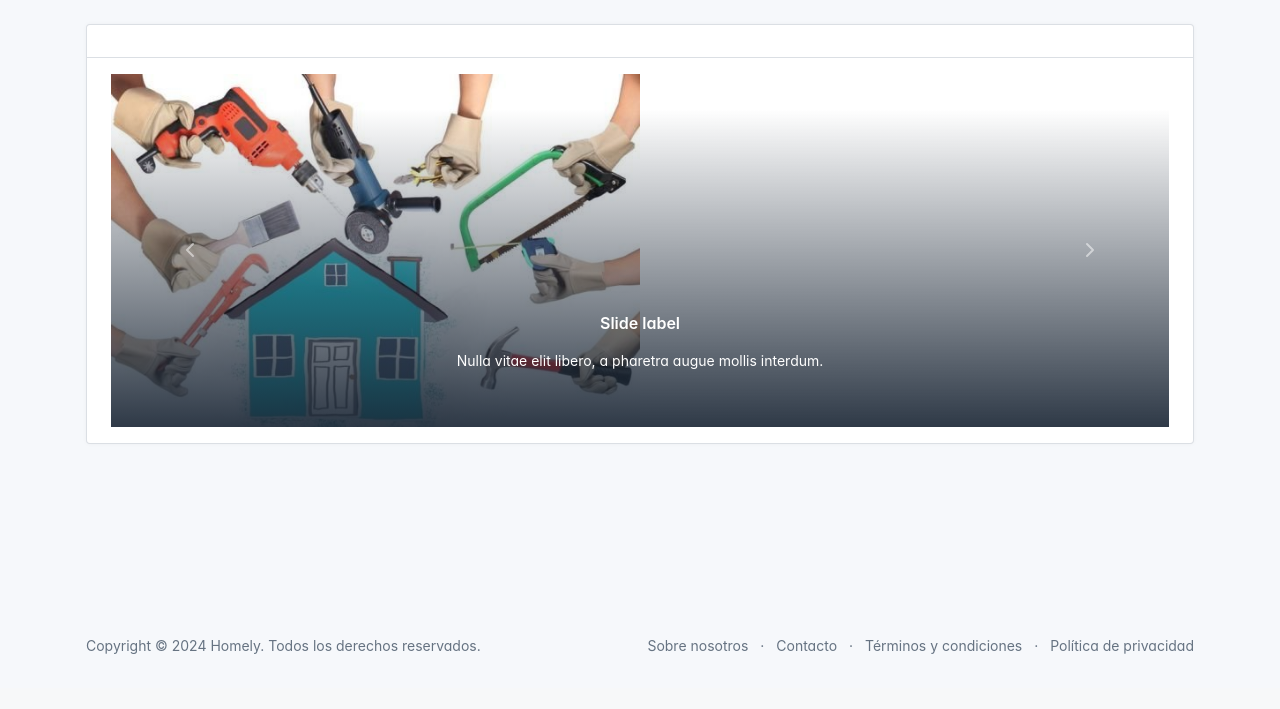
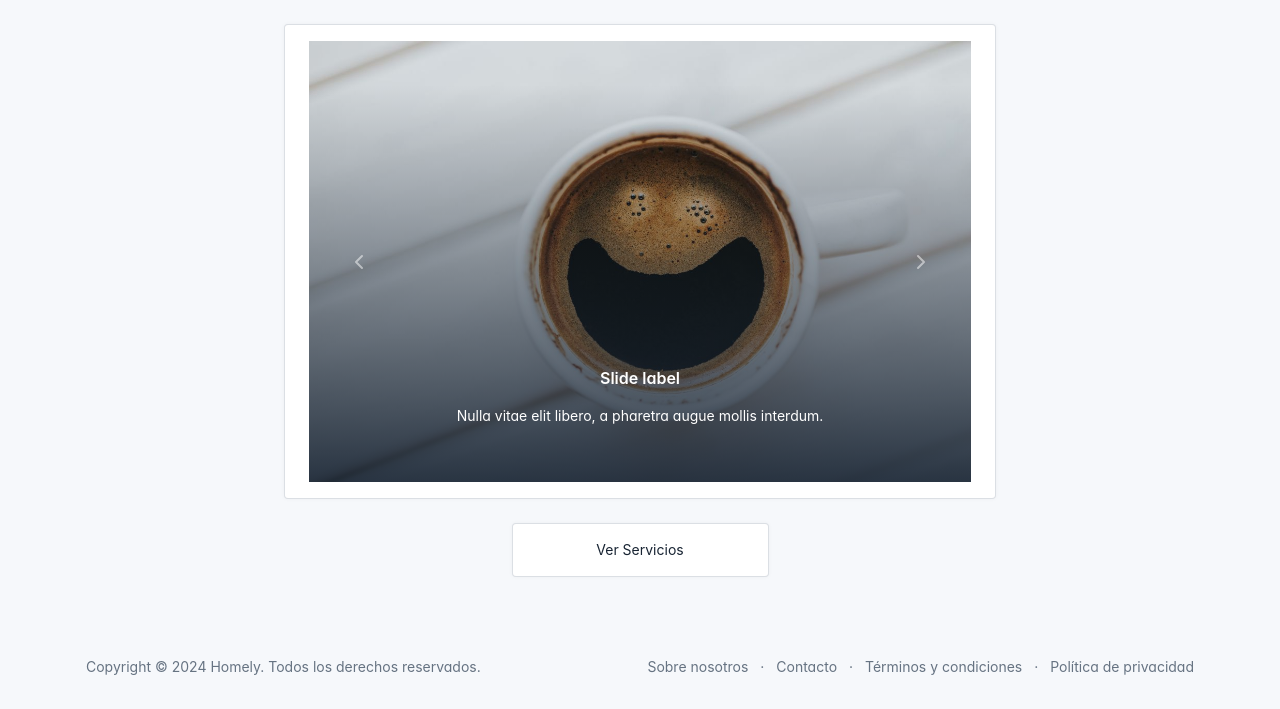
Before and after one commit to ElTatakae/Homely, a Django app: template Homely/blog/templates/home.html in a window 1280 px wide. Shown: the part 112-821 px from the top of the page. Before the commit the page ends 766 px from the top, so only its background shows below. Run offline with Django 3.2, Linux system fonts and the light colour scheme; the template is opened without the code that fills it, so the values that code supplies are empty; some libraries are stand-ins or nearby versions; some web fonts are replaced.

Commit message:
Carrusel y boton Ver servicios

```diff
--- a/Homely/blog/templates/home.html
+++ b/Homely/blog/templates/home.html
@@ -1,8 +1,8 @@
-
 {% extends 'base.html'%}
 {% load static %}
 
 {% block title %}Home{% endblock %}
+
 
 
 {% block loader %}
@@ -10,7 +10,8 @@
   <div class="container container-slim py-4">
     <div class="text-center">
       <div class="mb-3">
-          <a href="." class="navbar-brand navbar-brand-autodark"><img src="{% static 'img/iconHomely.jpeg'%}" height="36" alt=""></a>
+        <a href="." class="navbar-brand navbar-brand-autodark"><img src="{% static 'img/iconHomely.jpeg'%}" height="36"
+            alt=""></a>
       </div>
       <!-- <div class="text-muted mb-3">Cargando, por favor espera...</div>         -->
       <div class="progress progress-sm">
@@ -25,16 +26,16 @@
 
 
 {% block contenido %}
-<div class="col-md-12">
+
+<div class="container">
+  <div class="row justify-content-center">
+    <div class="col-md-8">
       <div class="card">
-      <div class="card-header">
-        <!-- <h3 class="card-title">Carousel with captions</h3> -->
-      </div>
         <div class="card-body">
           <div id="carousel-captions" class="carousel slide" data-bs-ride="carousel">
             <div class="carousel-inner">
               <div class="carousel-item active">
-              <img class="d-block w-50" alt="" src="{% static 'img/servicios1.png' %}">
+                <img class="d-block w-100" alt="" src="{% static 'photos/coffee-on-a-table-with-other-items.jpg' %}">
                 <div class="carousel-caption-background d-none d-md-block"></div>
                 <div class="carousel-caption d-none d-md-block">
                   <h3>Slide label</h3>
@@ -42,14 +43,14 @@
                 </div>
               </div>
               <div class="carousel-item">
-              <img class="d-block w-50" alt="" src="{% static 'img/servicios-hogar.jpg' %}">
+                <img class="d-block w-100" alt=""
+                  src="{% static 'photos/young-entrepreneur-working-from-a-modern-cafe-2.jpg' %}">
                 <div class="carousel-caption-background d-none d-md-block"></div>
                 <div class="carousel-caption d-none d-md-block">
                   <h3>Slide label</h3>
                   <p>Nulla vitae elit libero, a pharetra augue mollis interdum.</p>
                 </div>
               </div>
-
             </div>
             <a class="carousel-control-prev" href="#carousel-captions" role="button" data-bs-slide="prev">
               <span class="carousel-control-prev-icon" aria-hidden="true"></span>
@@ -63,7 +64,14 @@
         </div>
       </div>
     </div>
+  </div>
 
-
-
+  <div class="row justify-content-center mt-4">
+    <div class="col-md-6 col-lg-3">
+      <a href="#" class="card card-link card-link-pop text-center">
+        <div class="card-body">Ver Servicios</div>
+      </a>
+    </div>
+  </div>
+</div>
 {% endblock %}
```
Lines whose indentation alone changed are shown as unchanged.
